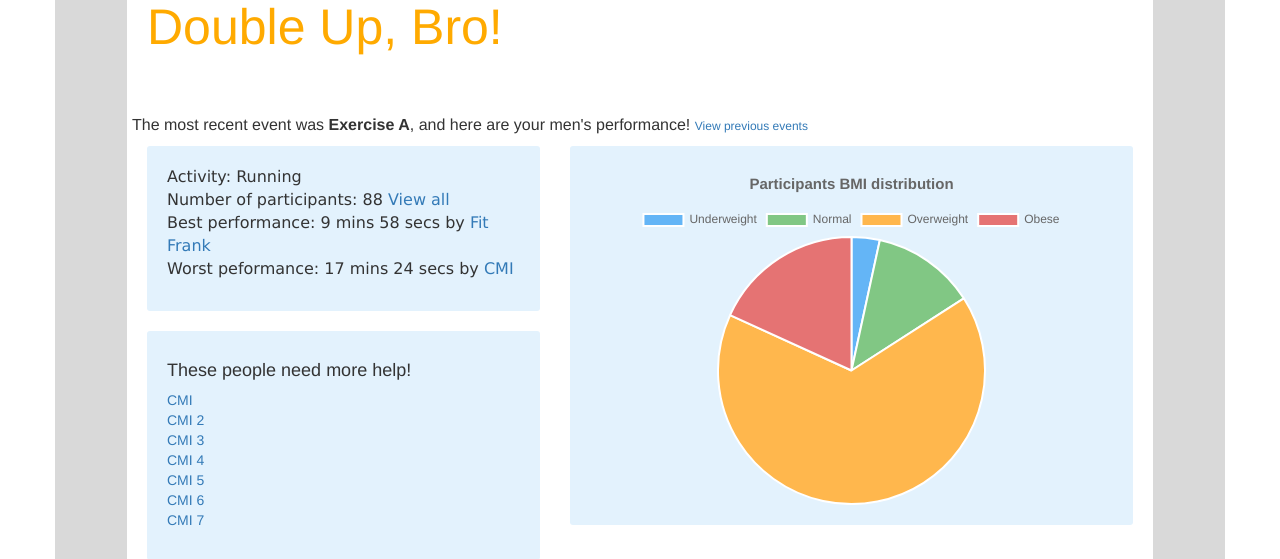
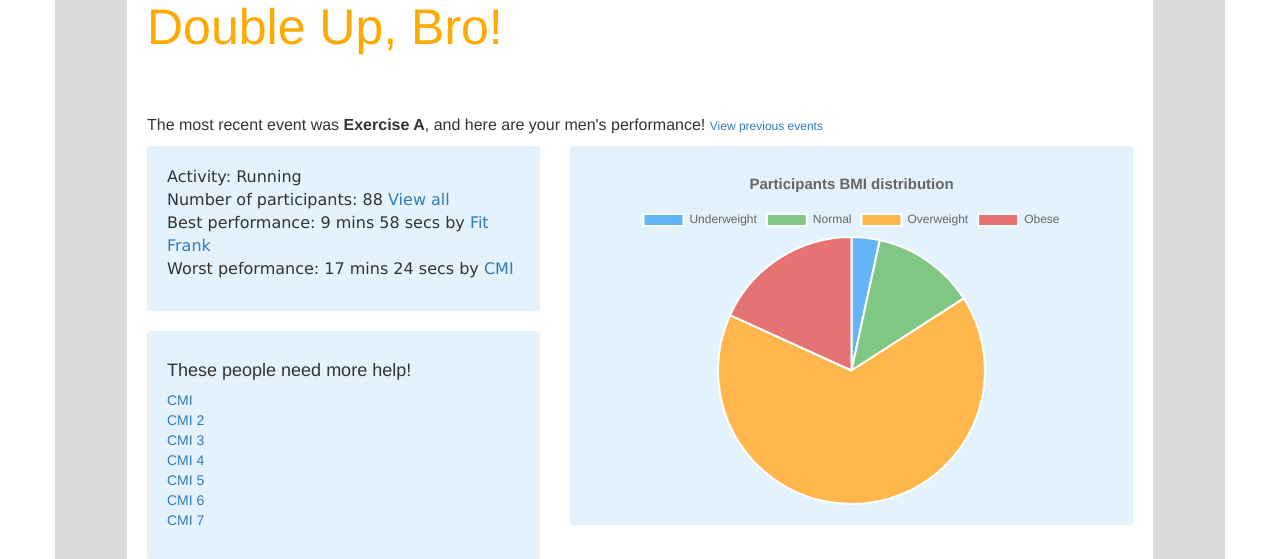
Before and after one commit to jackong2013/doubleupbro, a Flask app: page /commander in a window 1280 px wide. Shown: the part 404-963 px from the top of the page. Run offline with Flask 2, Linux system fonts and the light colour scheme; some libraries are stand-ins or nearby versions.

```diff
--- a/templates/commander.html
+++ b/templates/commander.html
@@ -24,7 +24,9 @@
             <p style="font-size:50px; color:#ffaa00;">Double Up, Bro!</p>
             <br>
             <div class="row">
-                <p style="font-size:16px">The most recent event was <b>Exercise A</b>, and here are your men's performance! <a href="#" style="font-size:12px">View previous events</a></p>
+                <div style = "padding-left:15px">
+                    <p style="font-size:16px">The most recent event was <b>Exercise A</b>, and here are your men's performance! <a href="#" style="font-size:12px">View previous events</a></p>
+                </div>
                 <div class="col-sm-5 left">
                     <div class='activity-info cell'>
                         <p style="font-size:16px">
```
Also changed, not shown: 1 other file.
